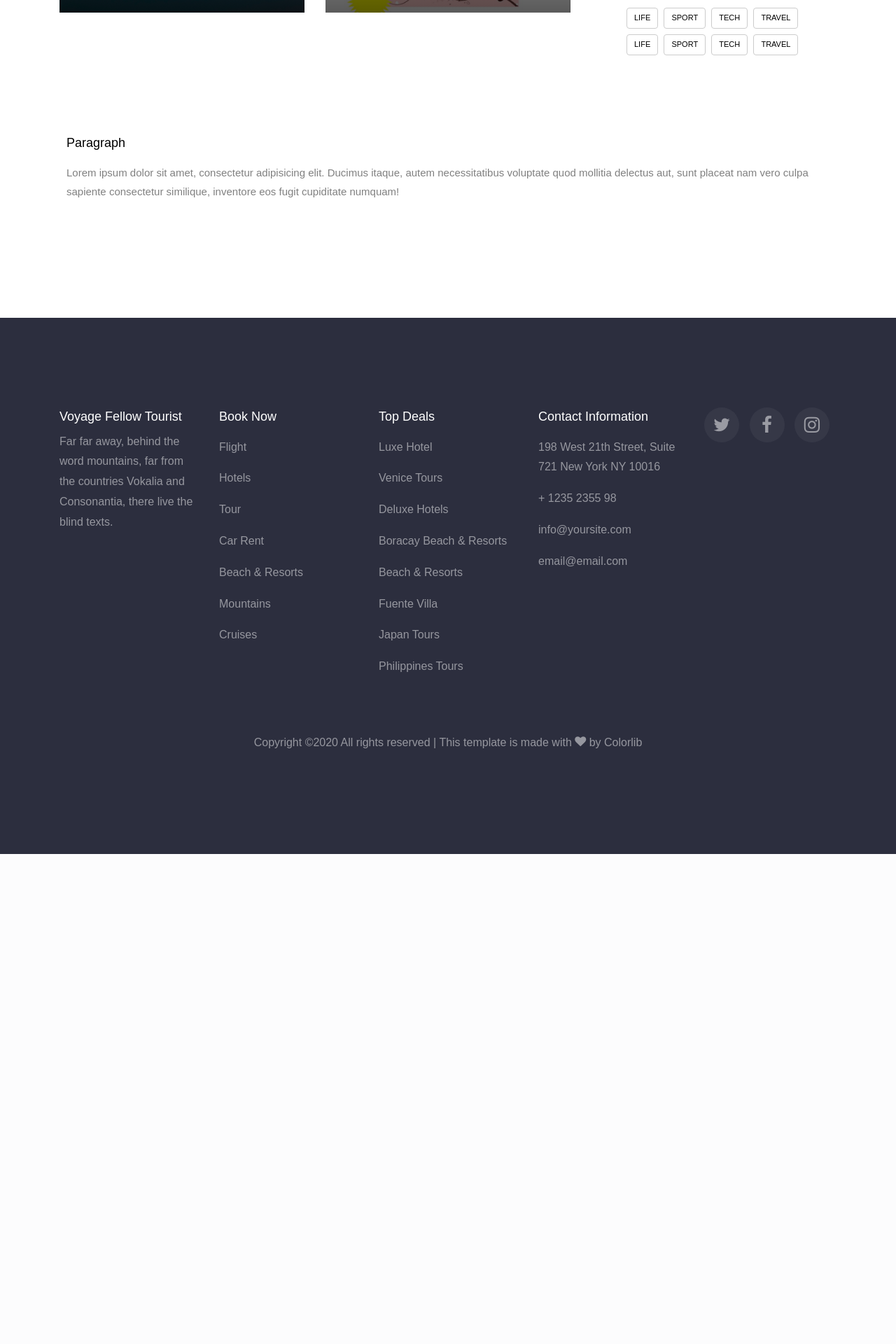
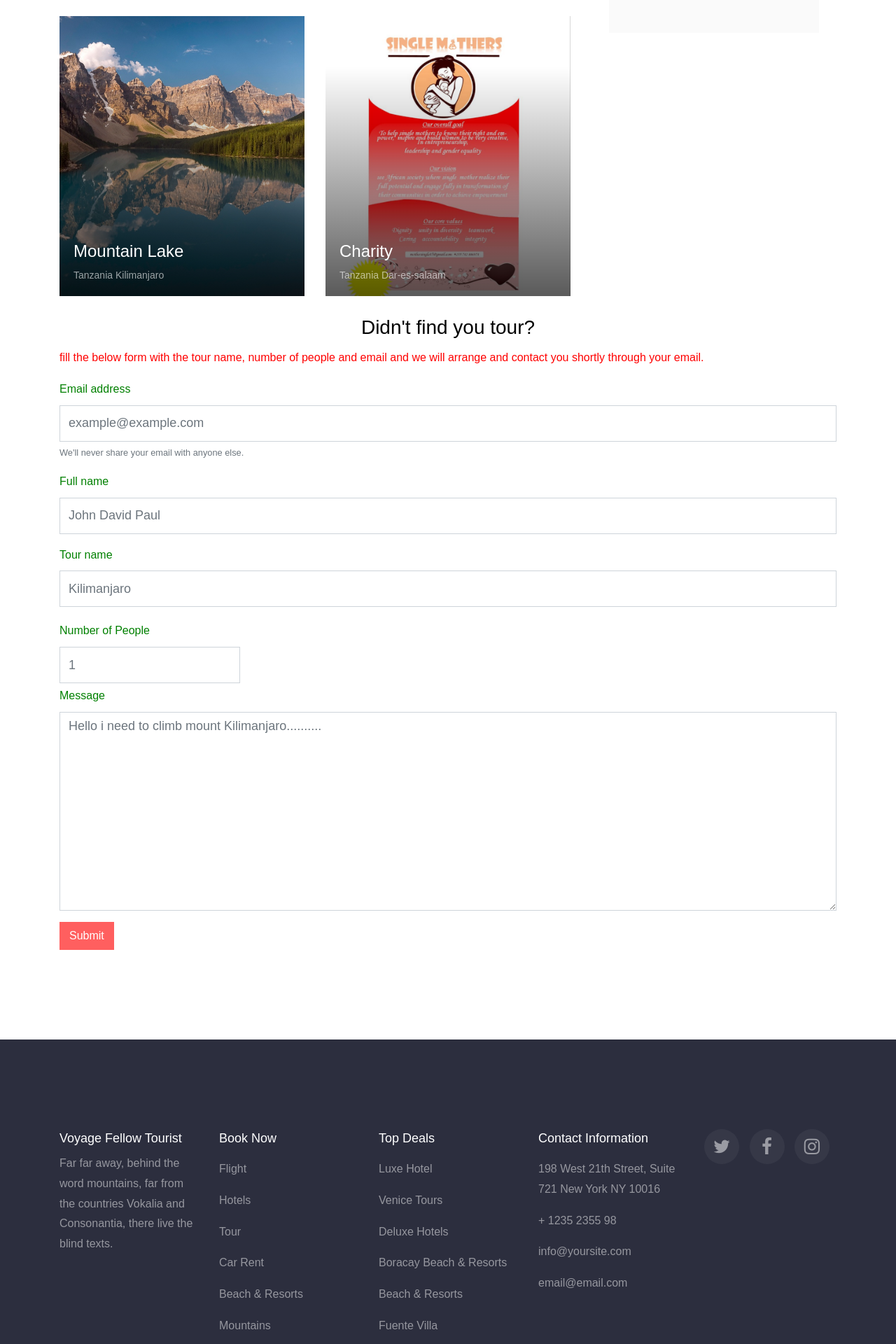
Before and after one commit to luqmantuke/TuksimAdventure, a Django app: page /tours/ in a window 1280 px wide. Shown: the part 1618-3538 px from the top of the page at 70% size. Before the commit the page ends 2838 px from the top, so only its background shows below. Run offline with Django 3.2, Linux system fonts and the light colour scheme; data comes from the database, SQL or seed files in the repository; both versions use the stored data as it was after the commit; some libraries are stand-ins or nearby versions; some web fonts are replaced.

Commit message:
Tour search and tour recommended form

```diff
--- a/templates/base.html
+++ b/templates/base.html
@@ -23,7 +23,13 @@
     <link rel="stylesheet" href="{% static 'css/style.css' %}">
   </head>
   <body>
-
+{% if messages %}<br>
+<div style="font-size:13px;" class="col-md-12 text-center mt-0 pt-0">
+  {% for message in messages %}
+    <div class="alert alert-{{ message.tags }}">{{ message | safe }}</div>
+  {% endfor %}
+</div>
+{% endif %}
     <nav class="navbar navbar-expand-lg navbar-dark ftco_navbar bg-dark ftco-navbar-light" id="ftco-navbar">
       <div class="container">
         <a class="navbar-brand" href="index.html">TuksimAdventure</a>
--- a/templates/tkadventure/tour_list.html
+++ b/templates/tkadventure/tour_list.html
@@ -1,5 +1,6 @@
 {% extends 'base.html' %}
 {% load static %}
+{% load widget_tweaks %}
 {% block title %}
 Tours
 {% endblock title %}
@@ -8,6 +9,7 @@ Tours
     <section class="home-slider owl-carousel">
       <div class="slider-item" style="background-image: url('{% static 'images/bg_2.jpg' %}');" data-stellar-background-ratio="0.5">
         <div class="overlay"></div>
+
         <div class="container">
           <div class="row slider-text align-items-center">
             <div class="col-md-7 col-sm-12 ftco-animate">
@@ -21,7 +23,23 @@ Tours
     <!-- END slider -->
 
     <section class="ftco-section">
-
+<div>
+<div class="container">
+  <div class="row">
+    <div class="col">
+ <iframe width="560" height="315" src="https://www.youtube.com/embed/nle3u6Ww6Xk" frameborder="0" allow="accelerometer; autoplay; encrypted-media; gyroscope; picture-in-picture" allowfullscreen></iframe>
+    </div>
+    <div class="col">
+  <h3>How to book?</h3>
+  <p><b>{% lorem 1 b random %}</b></p>
+    </div>
+</div>
+</div>
+<div style="padding-top: 02%; padding-bottom:02%">
+  <div class="row">
+  </div>
+  </div>
+  </div>
       <div class="container">
         <div class="row">
           <div class="col-lg-8">
@@ -41,6 +59,7 @@ Tours
             {% endfor %}
           <!-- END -->
 
+
 </div>
 </div>
 
@@ -48,6 +67,10 @@ Tours
             <div class="sidebar-box ftco-animate">
               <div class="search-tours bg-light p-4">
                 <h3>Find your tour</h3>
+                <b>
+                <p style="color: Green">Fill ONLY ONE information to get best result. Either <br>
+                *NAME  or  <br>*TOUR TYPE</p>
+                </b>
                 <form action="" method="get">
                 {% csrf_token %}
                   <div class="fields">
@@ -65,42 +88,52 @@ Tours
                 </form>
               </div>
             </div>
-
-            <div class="sidebar-box ftco-animate">
-              <div class="categories">
-                <h3>Categories</h3>
-                <li><a href="#">Tours <span>(12)</span></a></li>
-                <li><a href="#">Hotels <span>(22)</span></a></li>
-                <li><a href="#">Cruises <span>(37)</span></a></li>
-                <li><a href="#">Restaurant <span>(42)</span></a></li>
-                <li><a href="#">Destination <span>(14)</span></a></li>
-              </div>
-            </div>
-
-            <div class="sidebar-box ftco-animate">
-              <h3>Tag Cloud</h3>
-              <div class="tagcloud">
-                <a href="#" class="tag-cloud-link">Life</a>
-                <a href="#" class="tag-cloud-link">Sport</a>
-                <a href="#" class="tag-cloud-link">Tech</a>
-                <a href="#" class="tag-cloud-link">Travel</a>
-                <a href="#" class="tag-cloud-link">Life</a>
-                <a href="#" class="tag-cloud-link">Sport</a>
-                <a href="#" class="tag-cloud-link">Tech</a>
-                <a href="#" class="tag-cloud-link">Travel</a>
-              </div>
-            </div>
 </div>
 </div>
-            <div class="sidebar-box ftco-animate">
-              <h3>Paragraph</h3>
-              <p>Lorem ipsum dolor sit amet, consectetur adipisicing elit. Ducimus itaque, autem necessitatibus voluptate quod mollitia delectus aut, sunt placeat nam vero culpa sapiente consectetur similique, inventore eos fugit cupiditate numquam!</p>
-            </div>
+
+
           </div>
         </div>
+          <div class="container">
+    <h3 style="text-align: center">Didn't find you tour?</h3>
+    <p style="color:red;">fill the below form with the tour name, number of people and email and we will arrange and contact you shortly through your email.</p>
+
+<form method="post" action="{% url 'tours' %}">
+{% csrf_token %}
+{% if bkform.errors %}
+            <span>{{ bkform.errors|striptags }}</span>
+        {% endif %}
+  <div class="form-group">
+  <div style="color:green;">  <label for="exampleInputEmail1">Email address</label></div>
+      {% render_field bkform.email class="form-control" placeholder="example@example.com"%}
+    <small id="emailHelp" class="form-text text-muted">We'll never share your email with anyone else.</small>
+  </div>
+  <div class="form-group">
+   <div style="color:green;"> <label for="exampleInputPassword1">Full name</label></div>
+       {% render_field bkform.full_name class="form-control" placeholder="John David Paul"%}
+  </div>
+  <div class="form-group">
+    <div style="color:green;"><label for="exampleInputPassword1">Tour name</label></div>
+      {% render_field bkform.tour_name class="form-control" placeholder="Kilimanjaro"%}
+  </div>
+ <div class="form-row align-items-center">
+    <div class="col-auto my-1">
+     <div style="color:green;"> <label class="mr-sm-2" for="inlineFormCustomSelect">Number of People</label></div>
+        {% render_field bkform.quantity class="form-control" placeholder="1"%}
+</div>
+</div>
+  <div class="form-group">
+    <div style="color:green;"><label for="exampleInputPassword1">Message</label></div>
+      {% render_field bkform.message class="form-control" placeholder="Hello i need to climb mount Kilimanjaro.........."%}
+  </div>
+
+  <button type="submit" class="btn btn-primary">Submit</button>
+</form>
+</div>
       </div>
       </div>
 
     </section>
 
+
 {% endblock body %}
--- a/tkadventure/admin.py
+++ b/tkadventure/admin.py
@@ -1,5 +1,6 @@
 from django.contrib import admin
-from tkadventure.models import Tour
+from tkadventure.models import *
 
 
 admin.site.register(Tour)
+admin.site.register(Bookings)
--- a/tkadventure/filters.py
+++ b/tkadventure/filters.py
@@ -5,4 +5,4 @@ from tkadventure.models import *
 class TourFilter(django_filters.FilterSet):
     class Meta:
         model = Tour
-        fields = ('name', 'location', 'tour_type')
+        fields = ('name', 'tour_type')
--- /dev/null
+++ b/tkadventure/forms.py
@@ -0,0 +1,16 @@
+from django import forms
+from tkadventure.models import Bookings
+
+
+class BookingForm(forms.ModelForm):
+    class Meta(object):
+        model = Bookings
+        fields = ('__all__')
+        widget = {
+            'full_name': forms.TextInput(attrs={'class': 'form-control'}),
+            'email': forms.EmailInput(attrs={'class': 'form-control'}),
+            'tour_name': forms.TextInput(attrs={'class': 'form-control'}),
+            'quantity': forms.NumberInput(attrs={'class': 'form-control'}),
+            'message': forms.Textarea(attrs={'class': 'form-control'})
+
+        }
--- a/tkadventure/models.py
+++ b/tkadventure/models.py
@@ -17,3 +17,14 @@ class Tour(models.Model):
 
     def __str__(self):
         return self.name
+
+
+class Bookings(models.Model):
+    email = models.EmailField()
+    full_name = models.CharField(max_length=255)
+    tour_name = models.CharField(max_length=255)
+    quantity = models.PositiveIntegerField()
+    message = models.TextField(blank=True)
+
+    def __str__(self):
+        return self.full_name
--- a/tkadventure/urls.py
+++ b/tkadventure/urls.py
@@ -5,5 +5,4 @@ from tkadventure import views
 urlpatterns = [
     path('', views.index, name='home'),
     path('tours/', views.tour_list, name='tours'),
-    path('searchresults', views.SearchResults.as_view(), name="search_results")
 ]
--- a/tkadventure/views.py
+++ b/tkadventure/views.py
@@ -3,6 +3,11 @@ from django.views.generic import ListView
 from tkadventure.models import Tour
 from django.db.models import Q
 from tkadventure.filters import TourFilter
+from tkadventure.forms import BookingForm
+from django.urls import reverse_lazy, reverse
+from django.http import HttpResponse, HttpResponseRedirect
+from django.contrib import messages
+
 
 
 def index(request):
@@ -14,22 +19,18 @@ def tour_list(request):
     template_name = 'tkadventure/tour_list.html'
     myFilter = TourFilter(request.GET, queryset=tours)
     tours = myFilter.qs
-    context = {
-        'tour': tours,
-        'myfilter': myFilter
-    }
-    return render(request, template_name, context)
 
+    if request.method == "POST":
 
+        form = BookingForm(request.POST)
+        if form.is_valid():
+            form.save()
+            messages.success(request,"Tour submition was successfully!")
+            return HttpResponseRedirect(reverse('home'))
+        else:
+            print(form.errors)
+    else:
+        form = BookingForm()
 
-
-class SearchResults(ListView):
-    model = Tour
-    template_name = 'search_results.html'
-
-    def get_queryset(self):
-        query = self.request.GET.get('q')
-        object_list = Tour.objects.filter(
-            Q(tour_type__contains=query)
-        )
-        return object_list
+    return render(request, template_name, {'tour': tours,
+        'myfilter': myFilter, 'bkform': form})
--- a/tuksimadventures/settings.py
+++ b/tuksimadventures/settings.py
@@ -27,7 +27,8 @@ INSTALLED_APPS = [
     'django.contrib.staticfiles',
     'tkadventure',
     'django_filters',
-
+    'crispy_forms',
+    'widget_tweaks',
 ]
 
 MIDDLEWARE = [
```
Also changed, not shown: templates/tkadventure/search_results.html (deleted, +0 -114 lines), db.sqlite3, static/images/bkform.jpg (added), tkadventure/migrations/0002_bookings.py (added).
